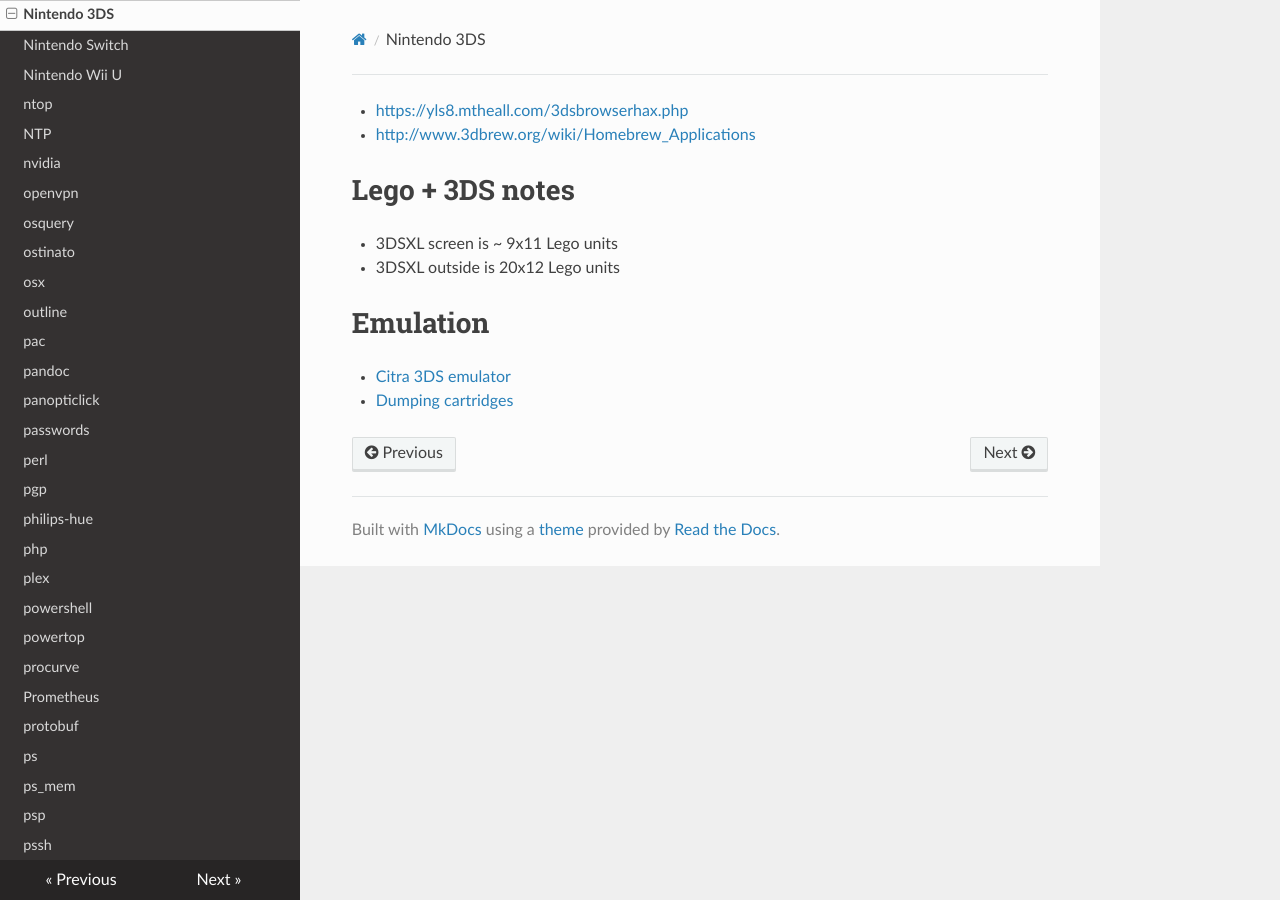
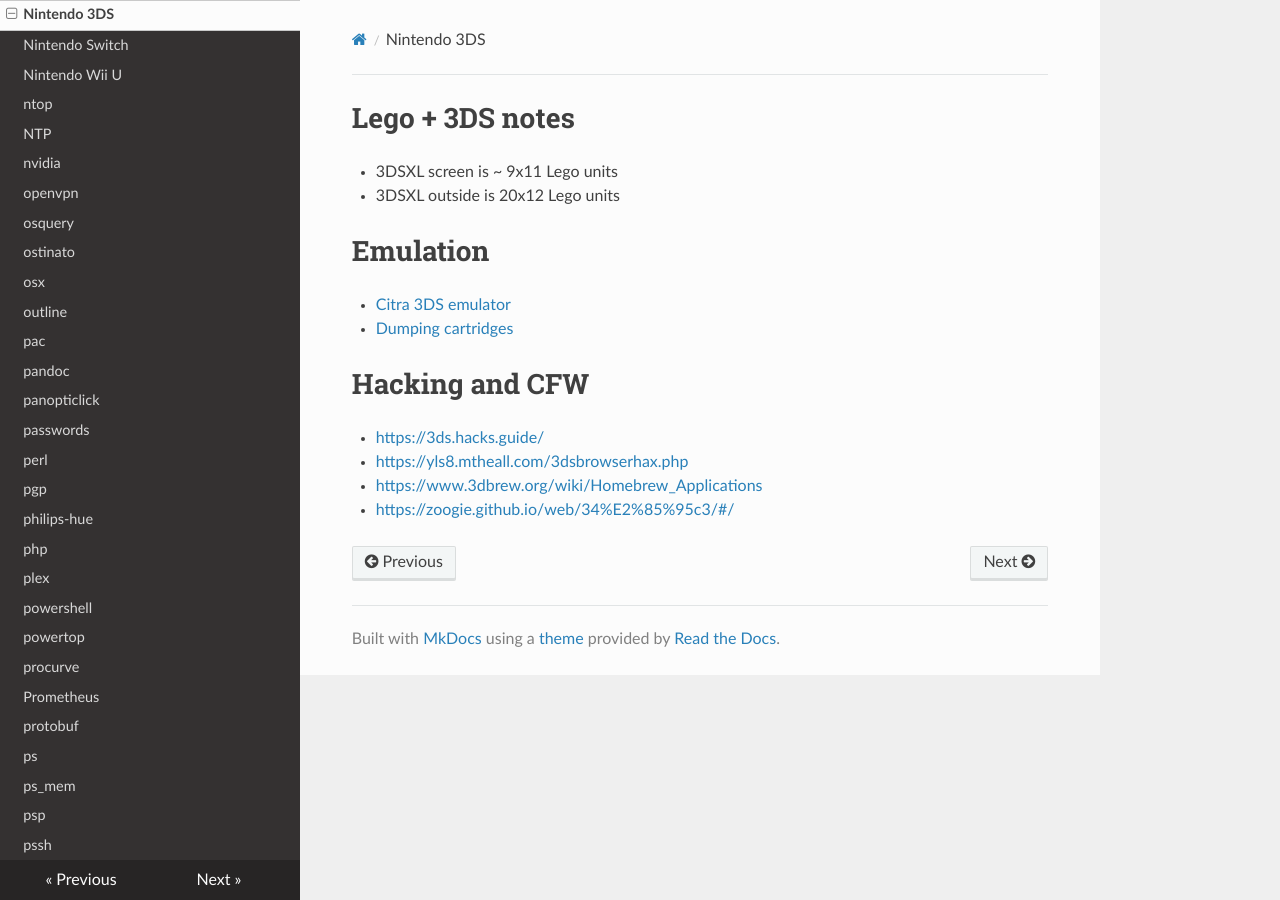
Before and after one commit to lando-cal/tech-notes, an MkDocs documentation site: the page built from docs/nintendo-3ds.md, in a window 1280 px wide. Built offline with MkDocs 1.6.1, drawn with Linux system fonts in a browser that asks for light colours; nearby versions of some CDN libraries.

Commit message:
Add links, rearrange

```diff
--- a/docs/nintendo-3ds.md
+++ b/docs/nintendo-3ds.md
@@ -1,7 +1,4 @@
 Title: Nintendo 3DS
-
-- <https://yls8.mtheall.com/3dsbrowserhax.php>
-- <http://www.3dbrew.org/wiki/Homebrew_Applications>
 
 # Lego + 3DS notes
 
@@ -12,3 +9,10 @@ Title: Nintendo 3DS
 
 - [Citra 3DS emulator](https://citra-emu.org)
 - [Dumping cartridges](https://citra-emu.org/wiki/dumping-game-cartridges/)
+
+# Hacking and CFW
+
+- <https://3ds.hacks.guide/>
+- <https://yls8.mtheall.com/3dsbrowserhax.php>
+- <https://www.3dbrew.org/wiki/Homebrew_Applications>
+- <https://zoogie.github.io/web/34%E2%85%95c3/#/>
```
